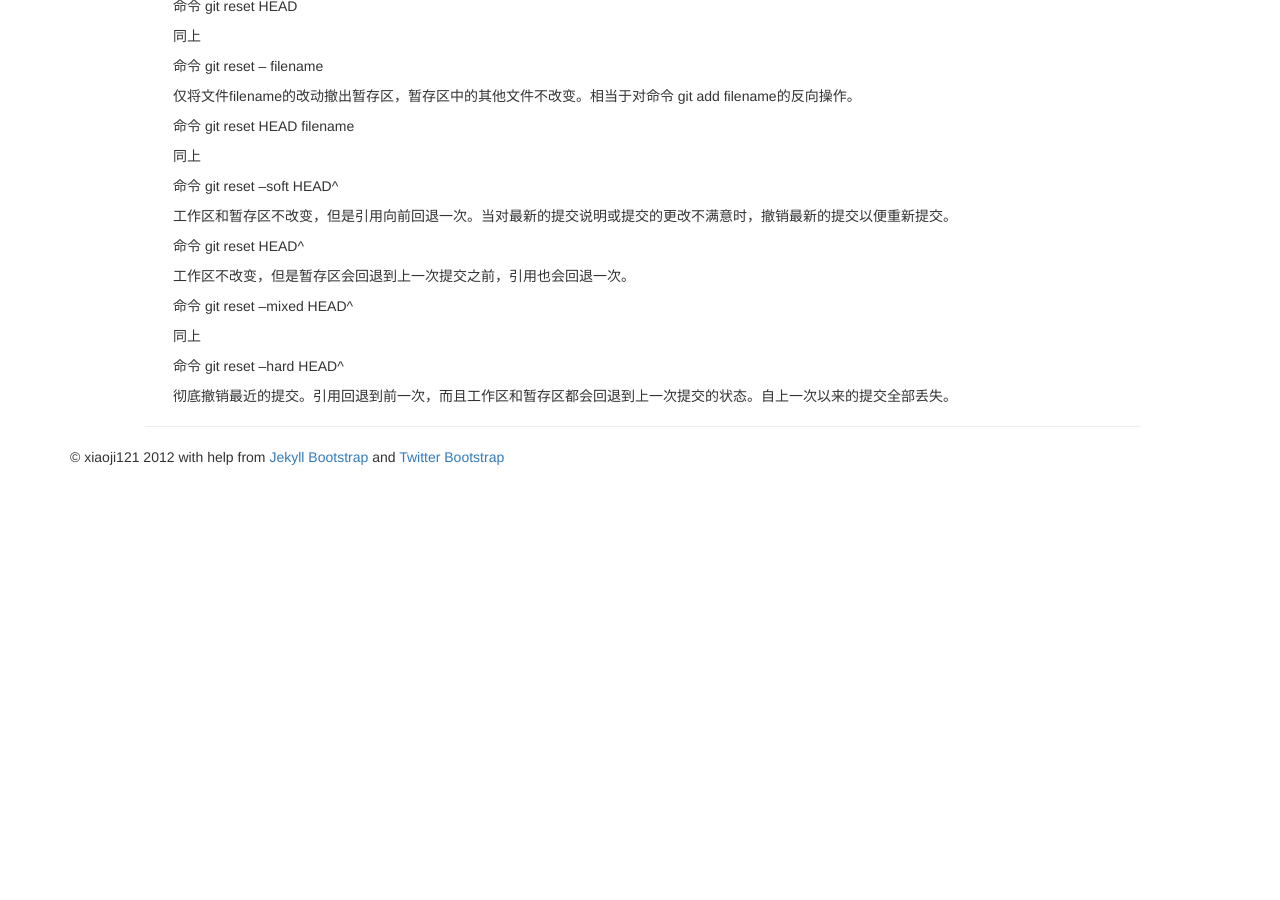
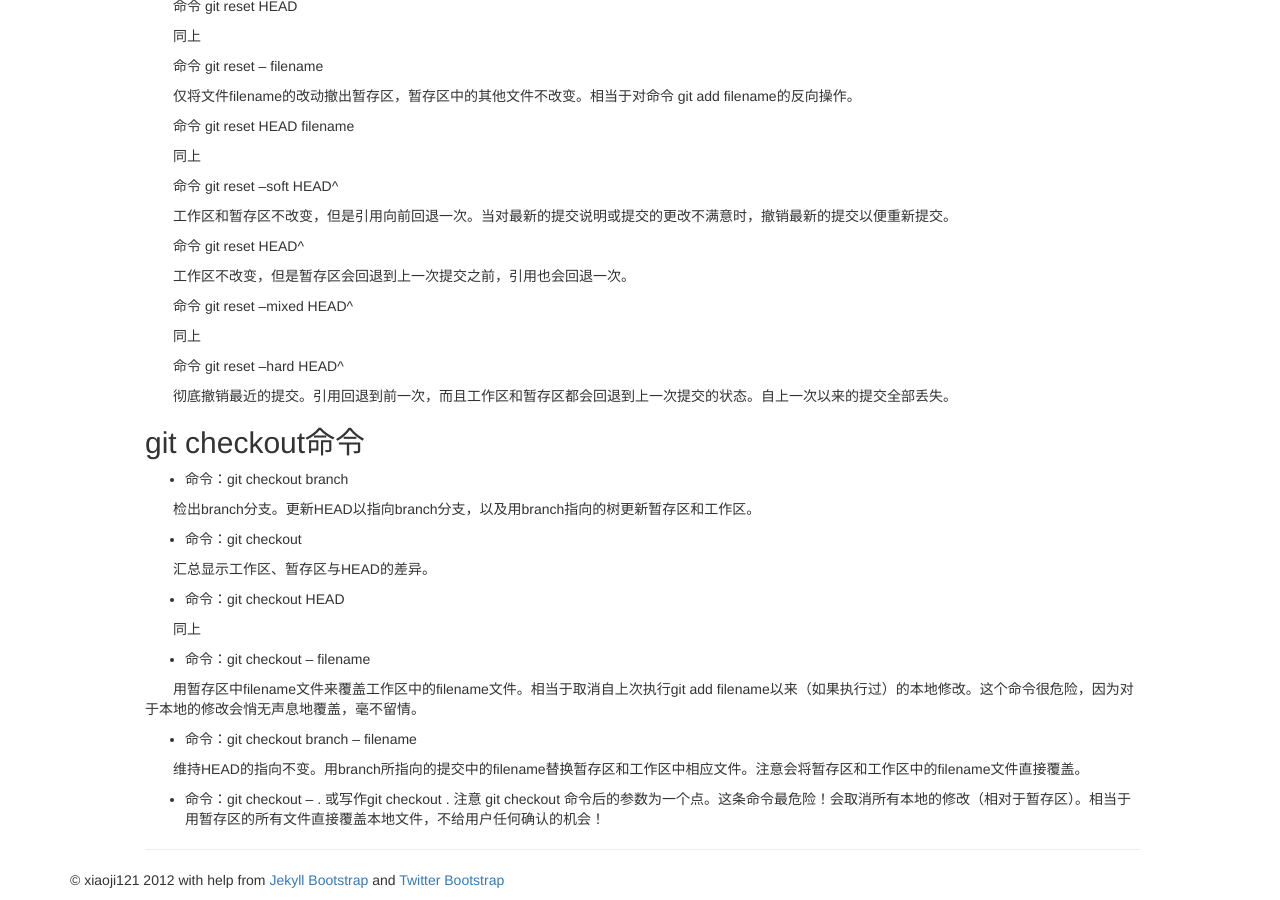
Before and after one commit to xiaoji121/xiaoji121.github.com, a Jekyll site: the page built from _posts/program/2012-08-20-learngit.md, in a window 1280 px wide and 900 px high, scrolled down 4122 px. Built offline with Jekyll 4.4.1, drawn with Linux system fonts in a browser that asks for light colours; nearby versions of some CDN libraries; library files that are not in the unit come from our copies; Markdown is read by kramdown in place of the engine named in the settings; comment, search, counter and statistics services are not loaded; before the commit the page ends 4599 px from its top, so only the background shows below that.

Commit message:
learn git

```diff
--- a/_posts/program/2012-08-20-learngit.md
+++ b/_posts/program/2012-08-20-learngit.md
@@ -199,3 +199,28 @@ HEAD^ 代表了HEAD的父提交，这条命令就相当于将master重置到上
 命令 git reset --hard HEAD^
 
 彻底撤销最近的提交。引用回退到前一次，而且工作区和暂存区都会回退到上一次提交的状态。自上一次以来的提交全部丢失。
+
+## git checkout命令
+
+* 命令：git checkout branch
+
+检出branch分支。更新HEAD以指向branch分支，以及用branch指向的树更新暂存区和工作区。
+
+* 命令：git checkout
+
+汇总显示工作区、暂存区与HEAD的差异。
+
+* 命令：git checkout HEAD
+
+同上
+
+* 命令：git checkout -- filename
+
+用暂存区中filename文件来覆盖工作区中的filename文件。相当于取消自上次执行git add filename以来（如果执行过）的本地修改。这个命令很危险，因为对于本地的修改会悄无声息地覆盖，毫不留情。
+
+* 命令：git checkout branch -- filename
+
+维持HEAD的指向不变。用branch所指向的提交中的filename替换暂存区和工作区中相应文件。注意会将暂存区和工作区中的filename文件直接覆盖。
+
+* 命令：git checkout -- . 或写作git checkout .
+注意 git checkout 命令后的参数为一个点。这条命令最危险！会取消所有本地的修改（相对于暂存区）。相当于用暂存区的所有文件直接覆盖本地文件，不给用户任何确认的机会！
```
Also changed, not shown: _posts/life/2012-09-06-diary0906.md (added, +17 -0 lines).
